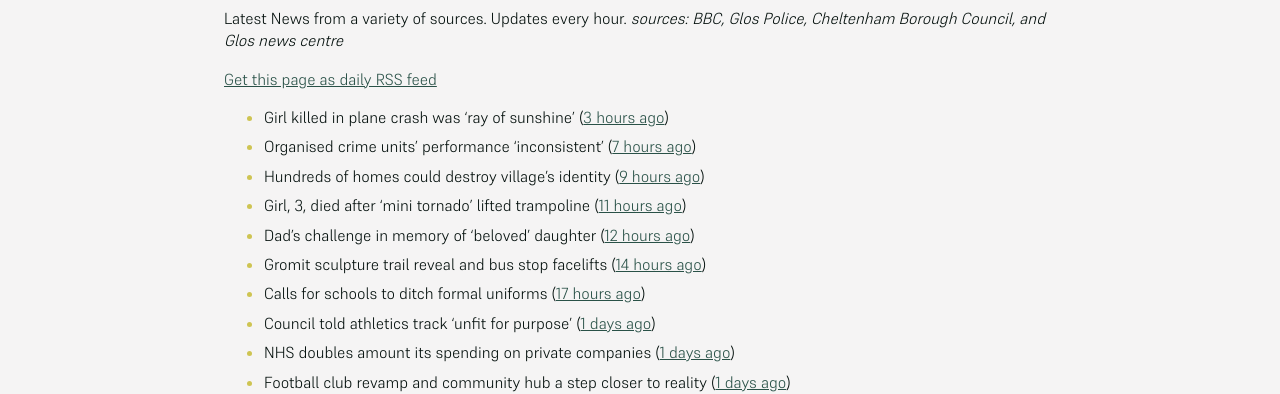
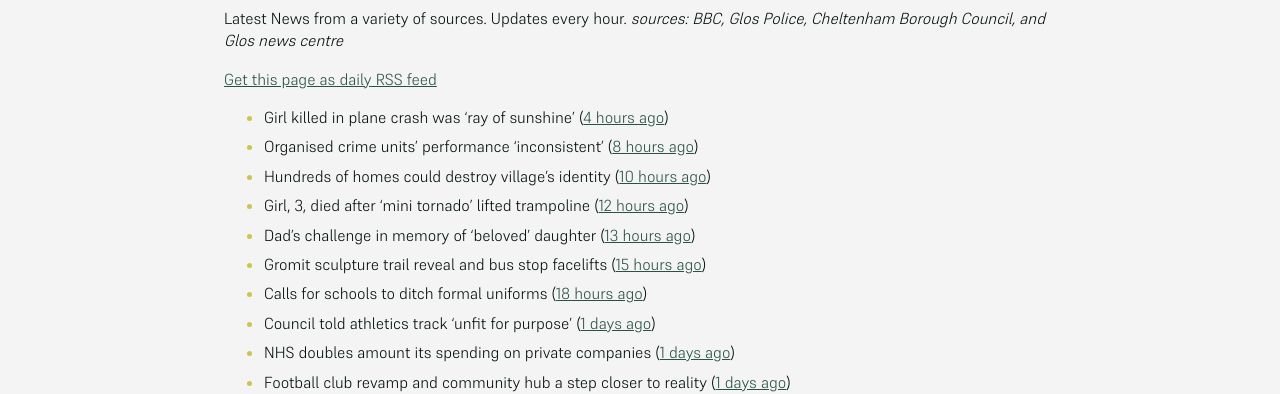
Before and after one commit to mat-0/cheltenham-open-data, a Jekyll site: the page built from _pages/news.md, in a window 1280 px wide. Shown: the part 266-660 px from the top of the page. Built offline with Jekyll 4.4.1, drawn with Linux system fonts in a browser that asks for light colours.

Commit message:
Updated 2025-06-12 23:58:03

```diff
--- a/_pages/news.md
+++ b/_pages/news.md
@@ -12,13 +12,13 @@ _sources: BBC, Glos Police, Cheltenham Borough Council, and Glos news centre_
 [Get this page as daily RSS feed](/daily.rss)
 
 <!-- news_marker starts -->
-- Girl killed in plane crash was 'ray of sunshine' ([3 hours ago](https://www.bbc.com/news/articles/cq69npp0l9no))
-- Organised crime units' performance 'inconsistent' ([7 hours ago](https://www.bbc.com/news/articles/c8rezd6j42vo))
-- Hundreds of homes could destroy village's identity ([9 hours ago](https://www.bbc.com/news/articles/cdj9vnpx82po))
-- Girl, 3, died after 'mini tornado' lifted trampoline ([11 hours ago](https://www.bbc.com/news/articles/cx2j9p12m52o))
-- Dad's challenge in memory of 'beloved' daughter ([12 hours ago](https://www.bbc.com/news/articles/c3e5qzklpzpo))
-- Gromit sculpture trail reveal and bus stop facelifts ([14 hours ago](https://www.bbc.com/news/articles/c706p9w35xeo))
-- Calls for schools to ditch formal uniforms ([17 hours ago](https://www.bbc.com/news/articles/c79eg0w59y8o))
+- Girl killed in plane crash was 'ray of sunshine' ([4 hours ago](https://www.bbc.com/news/articles/cq69npp0l9no))
+- Organised crime units' performance 'inconsistent' ([8 hours ago](https://www.bbc.com/news/articles/c8rezd6j42vo))
+- Hundreds of homes could destroy village's identity ([10 hours ago](https://www.bbc.com/news/articles/cdj9vnpx82po))
+- Girl, 3, died after 'mini tornado' lifted trampoline ([12 hours ago](https://www.bbc.com/news/articles/cx2j9p12m52o))
+- Dad's challenge in memory of 'beloved' daughter ([13 hours ago](https://www.bbc.com/news/articles/c3e5qzklpzpo))
+- Gromit sculpture trail reveal and bus stop facelifts ([15 hours ago](https://www.bbc.com/news/articles/c706p9w35xeo))
+- Calls for schools to ditch formal uniforms ([18 hours ago](https://www.bbc.com/news/articles/c79eg0w59y8o))
 - Council told athletics track 'unfit for purpose' ([1 days ago](https://www.bbc.com/news/articles/cvg76n7dxn9o))
 - NHS doubles amount its spending on private companies ([1 days ago](https://www.bbc.com/news/articles/cy0jzvxwr4xo))
 - Football club revamp and community hub a step closer to reality ([1 days ago](https://gloucesternewscentre.co.uk/football-club-revamp-and-community-hub-a-step-closer-to-reality/))
```
Also changed, not shown: _data/flood.json (+5 -27 lines), index.md (+6 -6 lines).
